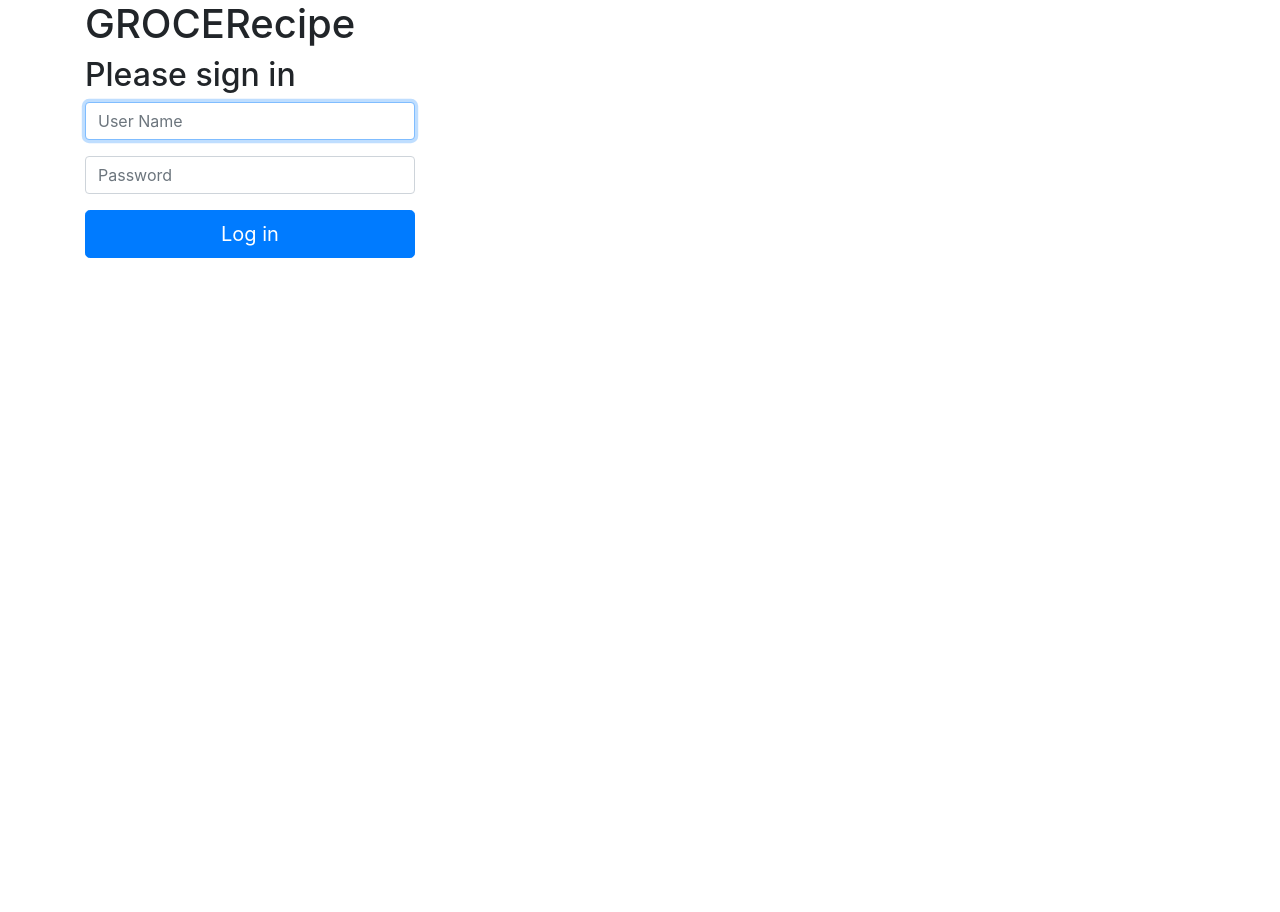
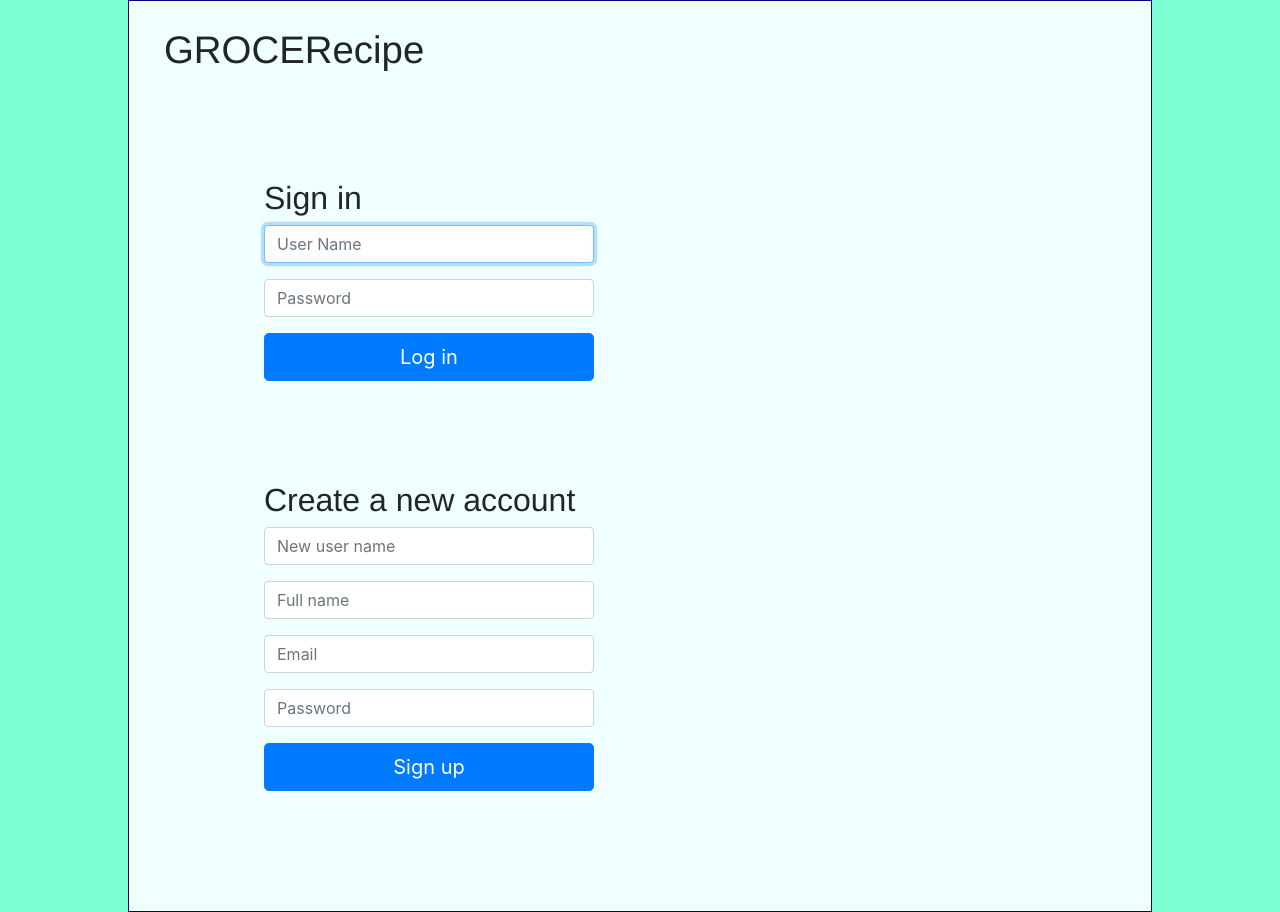
Before and after one commit to Minh-BuiQuang/CSIS3280TermProject, a PHP site: page /login.php in a window 1280 px wide. Before the commit the page ends 258 px from the top, so only its background shows below. Run offline with PHP 8.4, Linux system fonts and the light colour scheme.

Commit message:
Add 2 more tables to database script; finish user sign up and login feature.

```diff
--- a/ProjectSrc/css/styles.css
+++ b/ProjectSrc/css/styles.css
@@ -1,9 +1,9 @@
 html {
-  background-color: snow;
+  background-color: aquamarine;
 }
 body {
-  background-color: lightblue;
-  border: 1px solid black;
+  background-color: azure;
+  border: 1px solid darkblue;
   display: table;
   width: 80%;
   margin: auto;
@@ -81,3 +81,10 @@ input[type="submit"] {
   color: rgb(54, 54, 54);
   width: 99%;
 }
+.form-signin {
+  margin: 100px;
+}
+
+.form-signup {
+  margin: 100px;
+}
--- a/ProjectSrc/inc/Entity/Page.class.php
+++ b/ProjectSrc/inc/Entity/Page.class.php
@@ -12,6 +12,7 @@ class Page  {
             <meta charset="utf-8">
             <!-- Bootstrap CSS -->
             <link rel="stylesheet" href="https://stackpath.bootstrapcdn.com/bootstrap/4.3.1/css/bootstrap.min.css" integrity="sha384-ggOyR0iXCbMQv3Xipma34MD+dH/1fQ784/j6cY/iJTQUOhcWr7x9JvoRxT2MZw1T" crossorigin="anonymous">
+            <link href="css/styles.css" rel="stylesheet">
             <title><?php echo self::$title; ?></title>
         </head>
         <body>
@@ -36,7 +37,10 @@ class Page  {
                 Username: <?php echo $u->getUserName(); ?>
             </div>
             <div class="col-md-6">
-                    Full Name: <?php echo $u->getFullName(); ?>
+                Full Name: <?php echo $u->getFullName(); ?>
+            </div>
+            <div class="col-md-6">
+                Email: <?php echo $u->getEmail(); ?>
             </div>
         </div>
         <div class="form-group row">
@@ -48,10 +52,10 @@ class Page  {
     <?php
     }
 
-    static function showLogin() {
+    static function showLogin($login_error_messages) {
     ?>
     <form class="form-signin" ACTION="" METHOD="POST" style="max-width: 330px">
-        <h2 class="form-signin-heading">Please sign in</h2>
+        <h2 class="form-signin-heading">Sign in</h2>
         <div class="form-group">
             <label for="inputUserName" class="sr-only">Username</label>
             <input type="text" id="inputUserName" class="form-control" placeholder="User Name" required autofocus name="username">
@@ -63,9 +67,81 @@ class Page  {
         </div>
 
         <div class="form-group">
+            <input type="hidden" name="action" value="signin">
             <button class="btn btn-lg btn-primary btn-block" type="submit">Log in</button>
         </div>
+        <?php
+        if(!empty($login_error_messages)) {
+            echo "<div>";
+            foreach($login_error_messages as $message){
+                echo "<p class='text-danger'>$message</p>";
+            }
+            echo "</div>";
+        }
+        ?>
       </form>
     <?php
     }
+    static function showSignUp($error_messages, $messages){
+        ?>
+        <form class="form-signup" ACTION="" METHOD="POST" style="max-width: 330px">
+            <h2 class="form-signup-heading">Create a new account</h2>
+            <div class="form-group">
+                <label for="inputUserName" class="sr-only">Username</label>
+                <input type="text" id="inputUserName" class="form-control" placeholder="New user name" required autofocus name="username">
+            </div>
+            <div class="form-group">
+                <label for="inputFullName" class="sr-only">Username</label>
+                <input type="text" id="inputFullName" class="form-control" placeholder="Full name" required autofocus name="fullname">
+            </div>
+            <div class="form-group">
+                <label for="inputEmail" class="sr-only">Email</label>
+                <input type="text" id="inputEmail" class="form-control" placeholder="Email" required autofocus name="email">
+            </div>
+
+            <div class="form-group">
+                <label for="inputPassword" class="sr-only">Password</label>
+                <input type="password" id="inputPassword" class="form-control" placeholder="Password" required name=password>
+            </div>
+
+            <div class="form-group">
+                <input type="hidden" name="action" value="signup">
+                <button class="btn btn-lg btn-primary btn-block" type="submit">Sign up</button>
+            </div>
+            <?php
+            if(!empty($error_messages)) {
+                echo "<div>";
+                foreach($error_messages as $message){
+                    echo "<p class='text-danger'>$message</p>";
+                }
+                echo "</div>";
+            }
+            if(!empty($messages)) {
+                echo "<div>";
+                foreach($messages as $message){
+                    echo "<p class='text-success'>$message</p>";
+                }
+                echo "</div>";
+            }
+            ?>
+          </form>
+        <?php
+    }
+
+    static function showSearchBar() {
+        ?>
+        <div class="container">
+            <div class="row">
+                <div class="col-md-6">
+                    <div class="input-group">
+                        <input type="text" class="form-control" name="keyword" placeholder="Search your recipe. Ex: salad, pasta, meat ball,...">
+                        <span class="input-group-btn">
+                            <button class="btn btn-default" type="button">Go!</button>
+                        </span>
+                    </div>
+                </div>
+            </div>
+        </div>
+        <?php
+    }
 }
--- a/ProjectSrc/inc/Entity/User.class.php
+++ b/ProjectSrc/inc/Entity/User.class.php
@@ -6,6 +6,7 @@ class User{
     private $username ="";
     private $full_name = "";
     private $password = "";
+    private $email = "";
 
     // getter
     function getId() : int{
@@ -20,8 +21,24 @@ class User{
     function getPassword(): string{
         return $this->password;
     }
+    function getEmail(): string{
+        return $this->email;
+    }
 
     // setter
+
+    function setUsername(string $username){
+        $this->username = $username;
+    }
+    function setPassword(string $password){
+        $this->password = $password;
+    }
+    function setFullName(string $full_name){
+        $this->full_name = $full_name;
+    }
+    function setEmail(string $email){
+        $this->email = $email;
+    }
 
     function verifyPassword(string $passwordToVerify){
         return password_verify($passwordToVerify, $this->getPassword());
--- a/ProjectSrc/inc/Utility/UserDAO.class.php
+++ b/ProjectSrc/inc/Utility/UserDAO.class.php
@@ -20,5 +20,15 @@ class UserDAO   {
         self::$db->execute();
         return self::$db->getResultSet();
     }
+    static function createUser(User $user){
+        $insert = "INSERT INTO users (full_name, username, email, password) VALUES (:full_name, :username, :email, :password);";
+        self::$db->query($insert);
+        self::$db->bind(":full_name", $user->getFullName());
+        self::$db->bind(":username", $user->getUsername());
+        self::$db->bind(":password", $user->getPassword());
+        self::$db->bind(":email", $user->getEmail());
+        self::$db->execute();
+        return self::$db->lastInsertedId();
+    }
 }
 ?>
--- a/ProjectSrc/index.php
+++ b/ProjectSrc/index.php
@@ -14,6 +14,7 @@ if(LoginManager::verifyLogin()){
     UserDAO::init();
     $user = UserDAO::getUser($_SESSION['loggedin']);
     Page::header();
+    Page::showSearchBar();
     Page::showUserDetails($user);
     Page::footer();
 } else {
--- a/ProjectSrc/login.php
+++ b/ProjectSrc/login.php
@@ -7,15 +7,35 @@ require_once("inc/Utility/PDOAgent.class.php");
 require_once("inc/Utility/UserDAO.class.php");
 
 //Initialize userDAO
+$messages = array();
+$error_messages = array();
+$login_error_messages = array();
 UserDAO::init();
-
 if(!empty($_POST['username'])){
     $user = UserDAO::getUser($_POST['username']);
-
-    if($user && $user->verifyPassword($_POST['password'])){
-        session_start();
-
-        $_SESSION['loggedin'] = $user->getUserName();
+    if($_POST['action'] == 'signin') {
+        if($user && $user->verifyPassword($_POST['password'])){
+            session_start();
+            $_SESSION['loggedin'] = $user->getUserName();
+        } else {
+            //Show error message
+            $login_error_messages[] = "Invalid username or password";
+        }
+    } else if($_POST['action'] == 'signup'){
+        if($user == null) {
+            //Create a new user
+            $user = new User();
+            $user->setUserName($_POST['username']);
+            $options = ['cost' => 12];
+            $user->setPassword(password_hash($_POST['password'], PASSWORD_BCRYPT, $options));
+            $user->setFullName($_POST['fullname']);
+            $user->setEmail($_POST['email']);
+            UserDAO::createUser($user);
+            $messages[] = "User created";
+        } else {
+            //Show error message
+            $error_messages[] = "Username already exists";
+        }
     }
 }
 
@@ -30,8 +50,8 @@ if(LoginManager::verifyLogin()){
 }
 else{
     Page::header();
-    Page::showLogin();
+    Page::showLogin($login_error_messages);
+    Page::showSignup($error_messages, $messages);
     Page::footer();
 }
-
 ?>
```
Also changed, not shown: ProjectSrc/sql/createDatabase.sql (+14 -1 lines).
